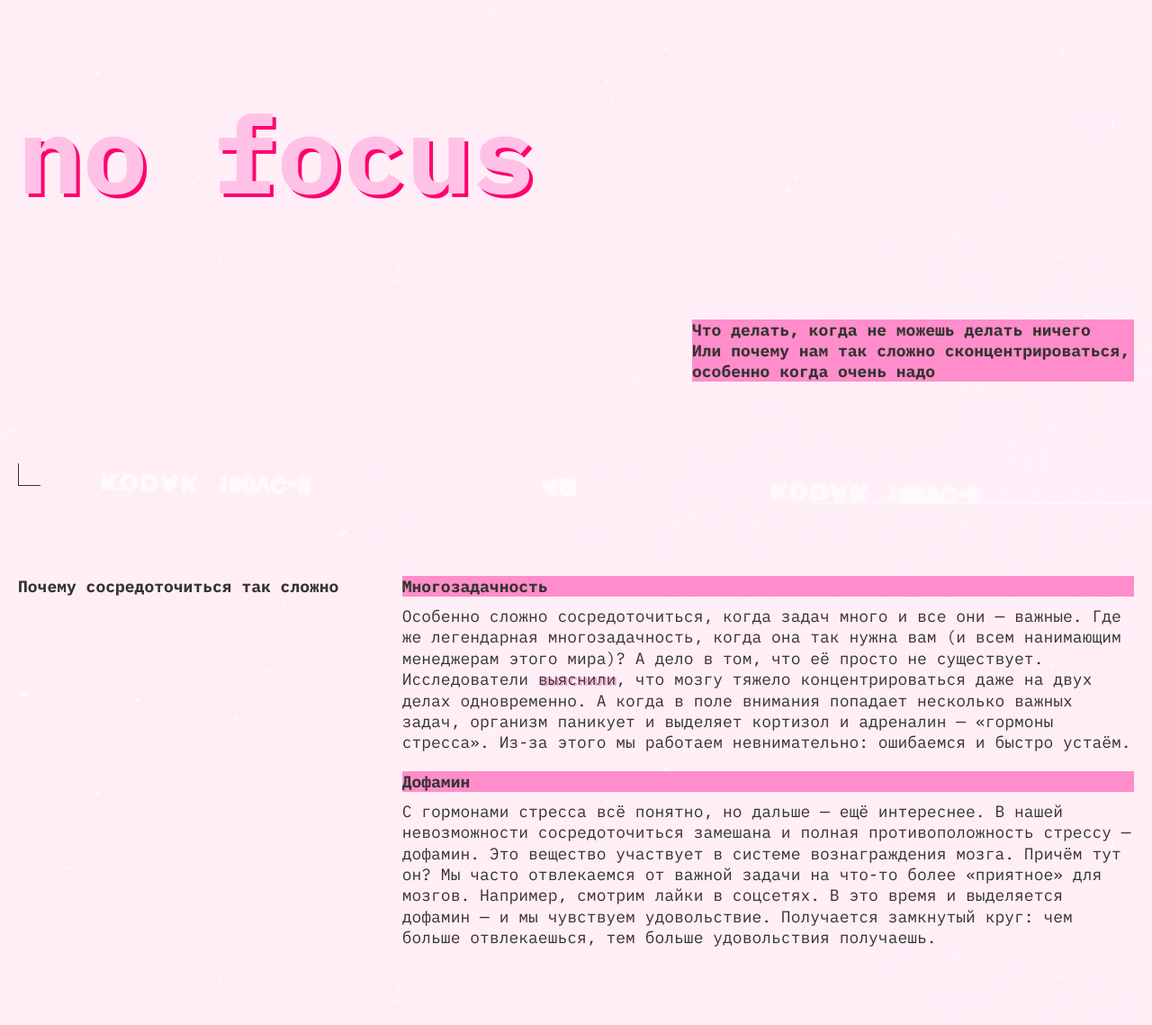
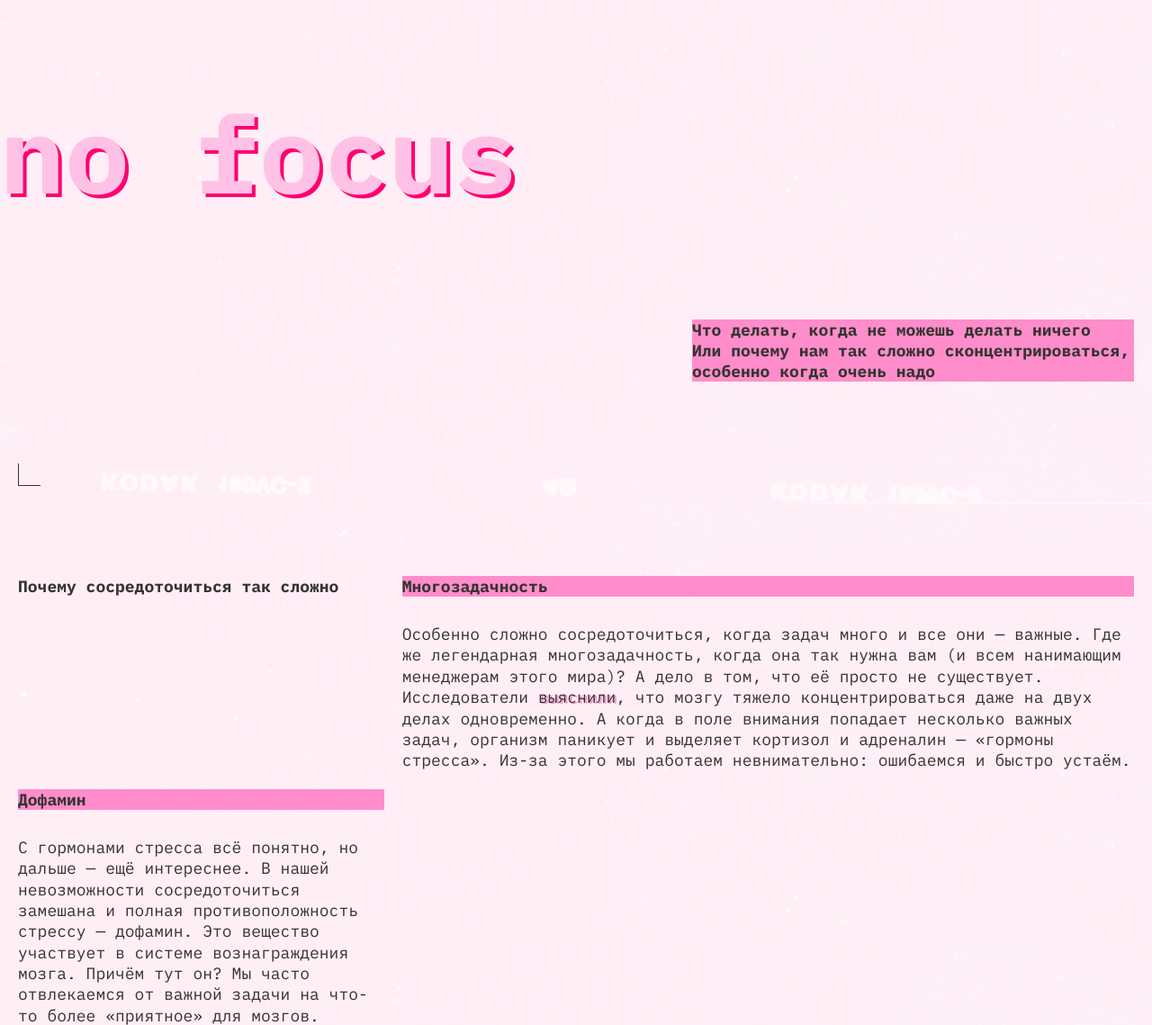
Before and after one commit to yakovlevaka/slozhno-sosredotochitsya, a plain HTML site: page index.html in a window 1280 px wide. Shown: the part 240-1379 px from the top of the page at 90% size. Drawn offline with Linux system fonts and the light colour scheme.

Commit message:
Update style.css

```diff
--- a/styles/style.css
+++ b/styles/style.css
@@ -139,7 +139,7 @@
   margin-block: var(--margin-block-main);
   padding-inline: var(--padding-zone);
 }
-.reasons {
+.reasons,.reasons__item {
   display: grid;
   gap: 20px;
 }
@@ -189,6 +189,10 @@
     inset-inline-end: 49px;
     inset-block-start: 21px;
   }
+  .page__title {
+    position: relative;
+    inset-inline-start: -20px;
+  }
   .main {
     --margin-block-main: 60px;
     --gap-main: 80px;
@@ -199,9 +203,7 @@
   .how__reasons {
     grid-template-columns: 1fr 2fr;
   }
-  .title__reasons:first-of-type {
-    grid-row-end: span 6;
-  }
+
   .header__text {
     max-inline-size: 364px;
   }
```
